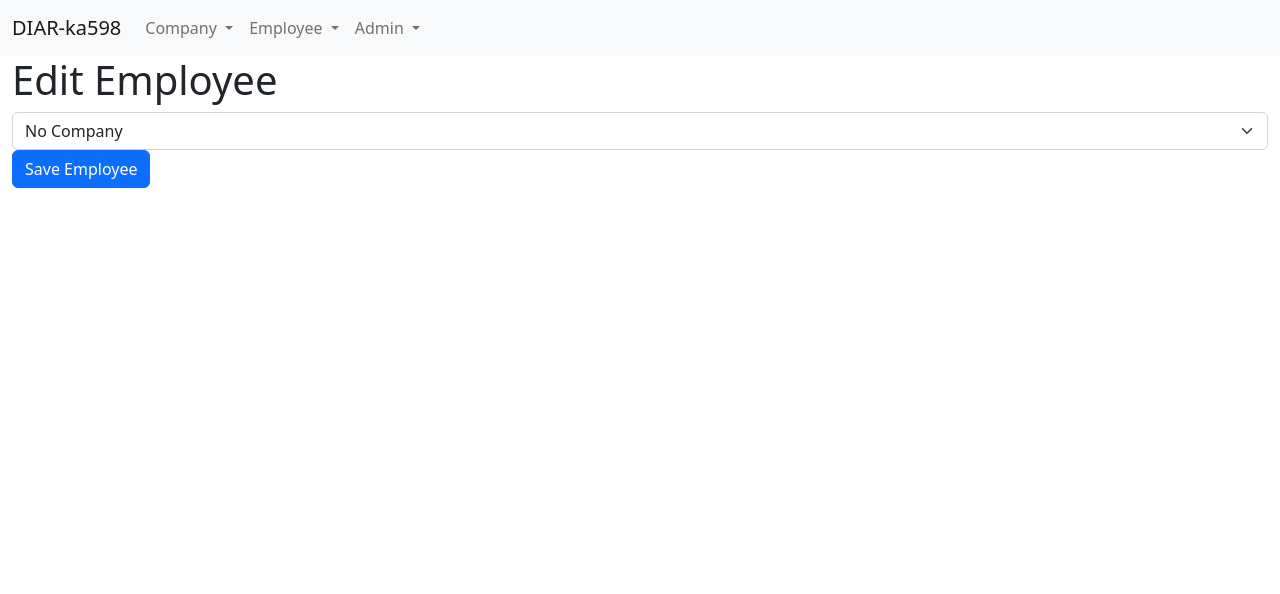
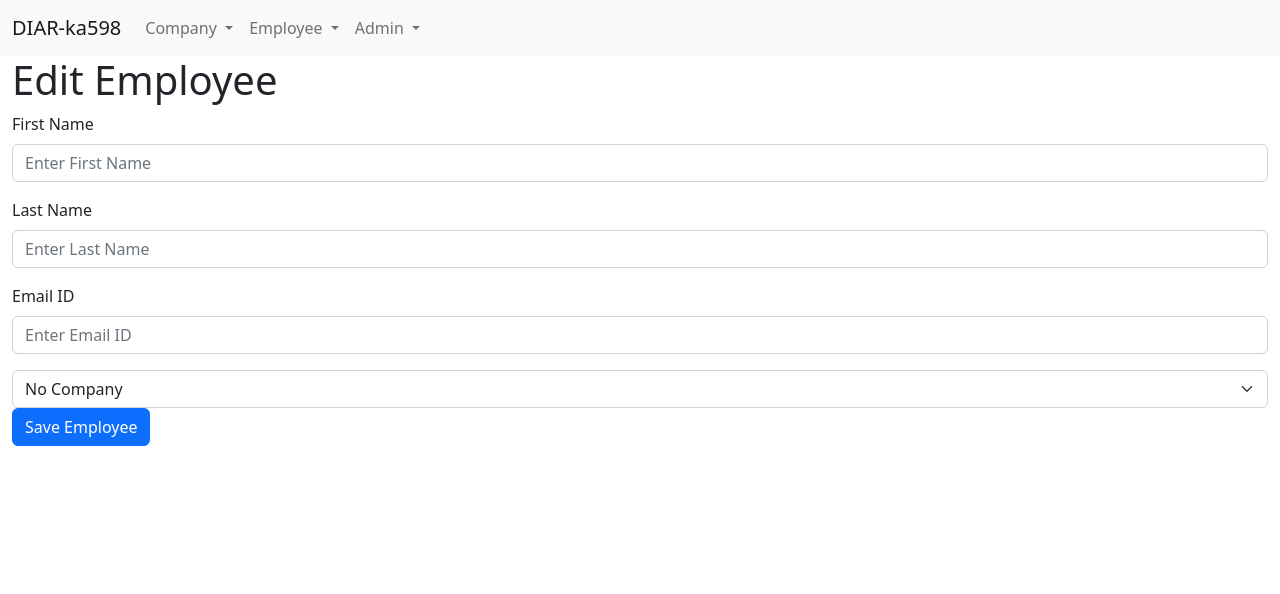
Before and after one commit to Kshitij2126/IS601-007, a Flask app: template BusinessManagement/templates/edit_employee.html in a window 1280 px wide. Shown: the top 594 px of the page. Run offline with Flask 2, Linux system fonts and the light colour scheme; the template is opened without the code that fills it, so the values that code supplies are empty.

Commit message:
Changed edit_employee.html

```diff
--- a/BusinessManagement/templates/edit_employee.html
+++ b/BusinessManagement/templates/edit_employee.html
@@ -1,19 +1,50 @@
-{% extends "layout.html" %}
-{% block title %}Edit Employee{% endblock %}
-{% block content %}
+{% extends "layout.html" %} {% block title %}Edit Employee{% endblock %} {%
+block content %}
 <div class="container-fluid">
   <div class="h1">Edit Employee</div>
   <div>
     <form method="POST">
-            {#
-            generate fields with proper types for
-            first_name
-            last_name
-            email
-            and prefill the fields with loaded employee data
-            #}
-            {# use the below for company selection #}
-            {% include "company_dropdown.html" %}
+      {# generate fields with proper types for first_name last_name email and
+      prefill the fields with loaded employee data #} {#Generated fields for
+      first_name, last_name, email - Kshitij Aji, ka598, Dec 03, 2022#}
+
+      <div class="form-group mb-3">
+        <label class="form-label" for="first name">First Name</label>
+        <input
+          type="text"
+          class="form-control"
+          id="first name"
+          placeholder="Enter First Name"
+          name="first_name"
+          value="{{row.first_name}}"
+        />
+      </div>
+      <div class="form-group mb-3">
+        <label class="form-label" for="last name">Last Name</label>
+        <input
+          type="text"
+          class="form-control"
+          id="last name"
+          placeholder="Enter Last Name"
+          name="last_name"
+          value="{{row.last_name}}"
+        />
+      </div>
+      <div class="form-group mb-3">
+        <label class="form-label" for="email">Email ID</label>
+        <input
+          type="text"
+          class="form-control"
+          id="email"
+          placeholder="Enter Email ID"
+          name="email"
+          value="{{row.email}}"
+        />
+      </div>
+
+      {# use the below for company selection #} {% include
+      "company_dropdown.html" %}
+
       <input type="submit" class="btn btn-primary" value="Save Employee" />
     </form>
   </div>
```
Also changed, not shown: BusinessManagement/templates/edit_company.html (+6 -2 lines). Lines whose indentation alone changed are shown as unchanged.
